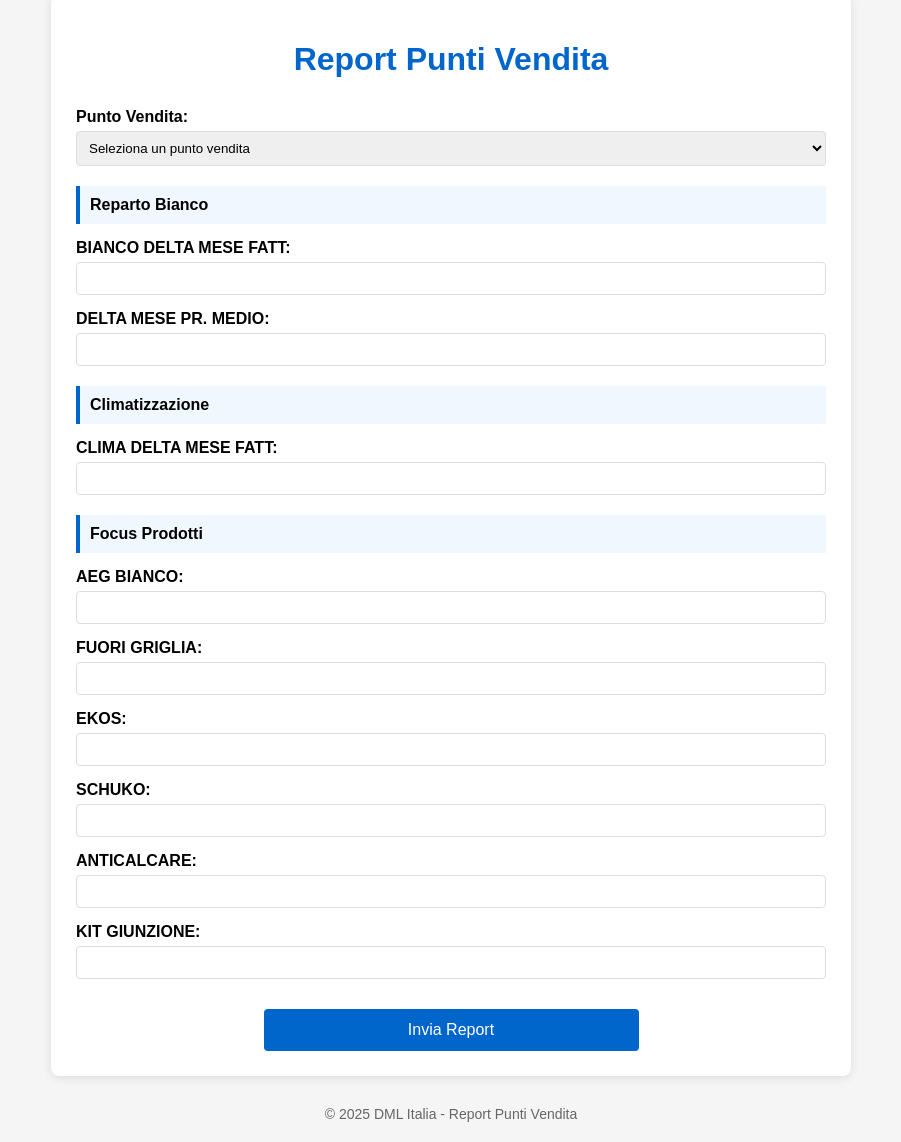
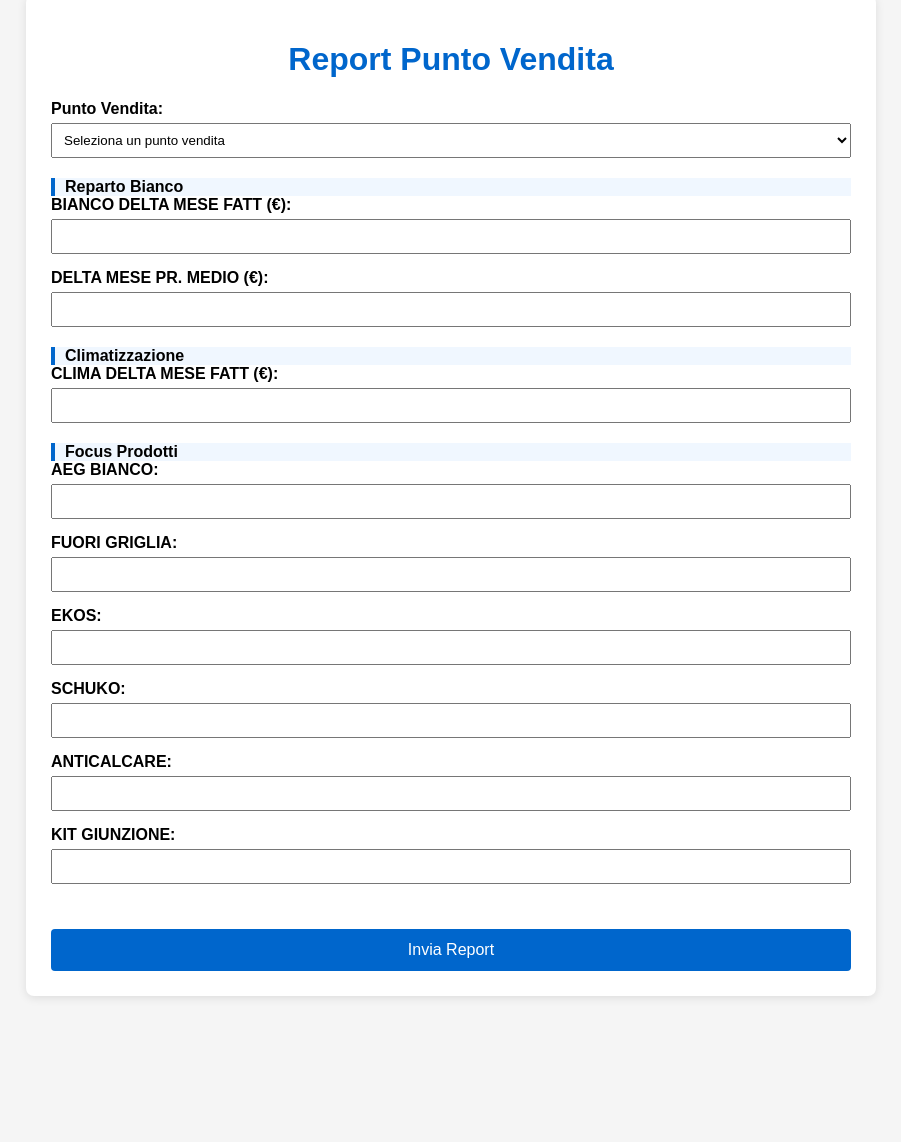
Before and after one commit to Supervisor72/Bianco, a plain HTML site: page index.html in a window 1280 px wide. Shown: the part 25-1167 px from the top of the page, without its empty margins (189-1090 px from the left). After the commit the page ends 1041 px from the top, so only its background shows below. Drawn offline with Linux system fonts and the light colour scheme.

Commit message:
Update index.html

```diff
--- a/index.html
+++ b/index.html
@@ -1,85 +1,72 @@
 <!DOCTYPE html>
 <html lang="it">
 <head>
-    <meta charset="UTF-8">
-    <meta name="viewport" content="width=device-width, initial-scale=1.0">
-    <title>Report Punti Vendita</title>
+  <meta charset="UTF-8" />
+  <meta name="viewport" content="width=device-width, initial-scale=1.0"/>
+  <title>Report Punto Vendita</title>
   <style>
     body {
       font-family: Arial, sans-serif;
-            max-width: 800px;
-            margin: 0 auto;
+      background-color: #f5f5f5;
+      margin: 0;
       padding: 20px;
-            background-color: #f5f5f5;
     }
     .container {
-            background-color: white;
+      background-color: #fff;
       padding: 25px;
+      max-width: 800px;
+      margin: auto;
       border-radius: 8px;
       box-shadow: 0 2px 10px rgba(0,0,0,0.1);
     }
     h1 {
+      text-align: center;
       color: #0066cc;
-            text-align: center;
-            margin-bottom: 30px;
     }
     .form-group {
       margin-bottom: 15px;
     }
     label {
+      font-weight: bold;
       display: block;
       margin-bottom: 5px;
-            font-weight: bold;
     }
-        select, input {
+    input, select {
       width: 100%;
       padding: 8px;
-            border: 1px solid #ddd;
-            border-radius: 4px;
       box-sizing: border-box;
     }
-        select {
-            cursor: pointer;
-        }
     .section-title {
+      margin-top: 20px;
+      font-weight: bold;
+      border-left: 4px solid #0066cc;
+      padding-left: 10px;
       background-color: #f0f7ff;
-            padding: 10px;
-            margin: 20px 0 15px 0;
-            border-left: 4px solid #0066cc;
-            font-weight: bold;
     }
     button {
+      margin-top: 30px;
+      width: 100%;
+      padding: 12px;
       background-color: #0066cc;
       color: white;
-            padding: 12px 20px;
       border: none;
+      font-size: 16px;
       border-radius: 4px;
       cursor: pointer;
-            font-size: 16px;
-            display: block;
-            margin: 30px auto 0;
-            width: 50%;
     }
     button:hover {
       background-color: #0055b3;
-        }
-        footer {
-            text-align: center;
-            margin-top: 30px;
-            color: #666;
-            font-size: 14px;
     }
   </style>
 </head>
 <body>
   <div class="container">
-        <h1>Report Punti Vendita</h1>
-
-        <form id="reportForm" method="post" onsubmit="return preparaMailto()">
+    <h1>Report Punto Vendita</h1>
+    <form id="reportForm">
       <div class="form-group">
         <label for="puntoVendita">Punto Vendita:</label>
-                <select id="puntoVendita" name="puntoVendita" onchange="aggiornaMail()" required>
-                    <option value="" selected disabled>Seleziona un punto vendita</option>
+        <select id="puntoVendita" required>
+          <option value="" disabled selected>Seleziona un punto vendita</option>
           <option value="FANO">FANO</option>
           <option value="MONSANO">MONSANO</option>
           <option value="OSIMO">OSIMO</option>
@@ -90,119 +77,92 @@
       </div>
 
       <div class="section-title">Reparto Bianco</div>
-
       <div class="form-group">
-                <label for="biancoDeltaMeseFatt">BIANCO DELTA MESE FATT:</label>
-                <input type="text" id="biancoDeltaMeseFatt" name="biancoDeltaMeseFatt" required>
+        <label for="biancoDeltaMeseFatt">BIANCO DELTA MESE FATT (€):</label>
+        <input type="text" id="biancoDeltaMeseFatt" required />
       </div>
-
       <div class="form-group">
-                <label for="biancoDeltaMesePrMedio">DELTA MESE PR. MEDIO:</label>
-                <input type="text" id="biancoDeltaMesePrMedio" name="biancoDeltaMesePrMedio" required>
+        <label for="biancoDeltaMesePrMedio">DELTA MESE PR. MEDIO (€):</label>
+        <input type="text" id="biancoDeltaMesePrMedio" required />
       </div>
 
       <div class="section-title">Climatizzazione</div>
-
       <div class="form-group">
-                <label for="climaDeltaMeseFatt">CLIMA DELTA MESE FATT:</label>
-                <input type="text" id="climaDeltaMeseFatt" name="climaDeltaMeseFatt" required>
+        <label for="climaDeltaMeseFatt">CLIMA DELTA MESE FATT (€):</label>
+        <input type="text" id="climaDeltaMeseFatt" required />
       </div>
 
       <div class="section-title">Focus Prodotti</div>
-
       <div class="form-group">
         <label for="focusAegBianco">AEG BIANCO:</label>
-                <input type="text" id="focusAegBianco" name="focusAegBianco">
+        <input type="text" id="focusAegBianco" />
       </div>
-
       <div class="form-group">
         <label for="focusFuoriGriglia">FUORI GRIGLIA:</label>
-                <input type="text" id="focusFuoriGriglia" name="focusFuoriGriglia">
+        <input type="text" id="focusFuoriGriglia" />
       </div>
-
       <div class="form-group">
         <label for="focusEkos">EKOS:</label>
-                <input type="text" id="focusEkos" name="focusEkos">
+        <input type="text" id="focusEkos" />
       </div>
-
       <div class="form-group">
         <label for="focusSchuko">SCHUKO:</label>
-                <input type="text" id="focusSchuko" name="focusSchuko">
+        <input type="text" id="focusSchuko" />
       </div>
-
       <div class="form-group">
         <label for="focusAnticalcare">ANTICALCARE:</label>
-                <input type="text" id="focusAnticalcare" name="focusAnticalcare">
+        <input type="text" id="focusAnticalcare" />
       </div>
-
       <div class="form-group">
         <label for="focusKitGiunzione">KIT GIUNZIONE:</label>
-                <input type="text" id="focusKitGiunzione" name="focusKitGiunzione">
+        <input type="text" id="focusKitGiunzione" />
       </div>
 
       <button type="submit">Invia Report</button>
     </form>
   </div>
 
-    <footer>
-        &copy; 2025 DML Italia - Report Punti Vendita
-    </footer>
+  <script>
+    const reportForm = document.getElementById("reportForm");
 
-    <script>
-        // Funzione per aggiornare l'email destinazione in base al punto vendita selezionato
-        function aggiornaMail() {
-            const puntoVendita = document.getElementById("puntoVendita").value;
-            const emailMap = {
+    reportForm.addEventListener("submit", function (event) {
+      event.preventDefault();
+
+      const pv = document.getElementById("puntoVendita").value;
+      const emailCC = {
         FANO: "trony.fano@dml-italia.com",
         MONSANO: "trony.monsano@dml-italia.com",
         OSIMO: "trony.osimo@dml-italia.com",
         MACERATA: "trony.macerata@dml-italia.com",
         CIVITANOVA: "trony.civitanova@dml-italia.com",
-                PESARO: "trony.pesaro@dml-italia.com"
+        PESARO: "trony.pesaro@dml-italia.com",
       };
-            document.getElementById("reportForm").action = "mailto:" + emailMap[puntoVendita];
-        }
 
-        // Funzione per preparare il corpo dell'email in modo che sia leggibile
-        function preparaMailto() {
-            const puntoVendita = document.getElementById("puntoVendita").value;
-            const biancoDeltaMeseFatt = document.getElementById("biancoDeltaMeseFatt").value;
-            const biancoDeltaMesePrMedio = document.getElementById("biancoDeltaMesePrMedio").value;
-            const climaDeltaMeseFatt = document.getElementById("climaDeltaMeseFatt").value;
-            const focusAegBianco = document.getElementById("focusAegBianco").value;
-            const focusFuoriGriglia = document.getElementById("focusFuoriGriglia").value;
-            const focusEkos = document.getElementById("focusEkos").value;
-            const focusSchuko = document.getElementById("focusSchuko").value;
-            const focusAnticalcare = document.getElementById("focusAnticalcare").value;
-            const focusKitGiunzione = document.getElementById("focusKitGiunzione").value;
-
-            // Comporre il corpo dell'email con una formattazione semplice e leggibile
-            let emailBody = `
-            Punto Vendita: ${puntoVendita}
+      const body = `
+Punto Vendita: ${pv}
 
 REPARTO BIANCO:
-            - BIANCO DELTA MESE FATT: €${biancoDeltaMeseFatt}
-            - DELTA MESE PR. MEDIO: €${biancoDeltaMesePrMedio}
+- BIANCO DELTA MESE FATT: €${document.getElementById("biancoDeltaMeseFatt").value}
+- DELTA MESE PR. MEDIO: €${document.getElementById("biancoDeltaMesePrMedio").value}
 
-            CLIMA:
-            - CLIMA DELTA MESE FATT: €${climaDeltaMeseFatt}
+CLIMATIZZAZIONE:
+- CLIMA DELTA MESE FATT: €${document.getElementById("climaDeltaMeseFatt").value}
 
 FOCUS PRODOTTI:
-            - AEG BIANCO: ${focusAegBianco}
-            - FUORI GRIGLIA: ${focusFuoriGriglia}
-            - EKOS: ${focusEkos}
-            - SCHUKO: ${focusSchuko}
-            - ANTICALCARE: ${focusAnticalcare}
-            - KIT GIUNZIONE: ${focusKitGiunzione}`;
+- AEG BIANCO: ${document.getElementById("focusAegBianco").value}
+- FUORI GRIGLIA: ${document.getElementById("focusFuoriGriglia").value}
+- EKOS: ${document.getElementById("focusEkos").value}
+- SCHUKO: ${document.getElementById("focusSchuko").value}
+- ANTICALCARE: ${document.getElementById("focusAnticalcare").value}
+- KIT GIUNZIONE: ${document.getElementById("focusKitGiunzione").value}
+`;
 
-            // Creare un link mailto con corpo e oggetto
-            const subject = `Report Punto Vendita ${puntoVendita}`;
-            const mailtoLink = `mailto:d.pavoni@dml-italia.com?subject=${encodeURIComponent(subject)}&body=${encodeURIComponent(emailBody)}`;
+      const mailto = `mailto:d.pavoni@dml-italia.com?cc=${emailCC[pv]}&subject=${encodeURIComponent(
+        "Report Punto Vendita " + pv
+      )}&body=${encodeURIComponent(body)}`;
 
-            // Impostare il link mailto come destinazione del form
-            document.getElementById("reportForm").action = mailtoLink;
-            return true;
-        }
+      window.location.href = mailto;
+    });
   </script>
 </body>
 </html>
```
Lines whose indentation alone changed are shown as unchanged.
